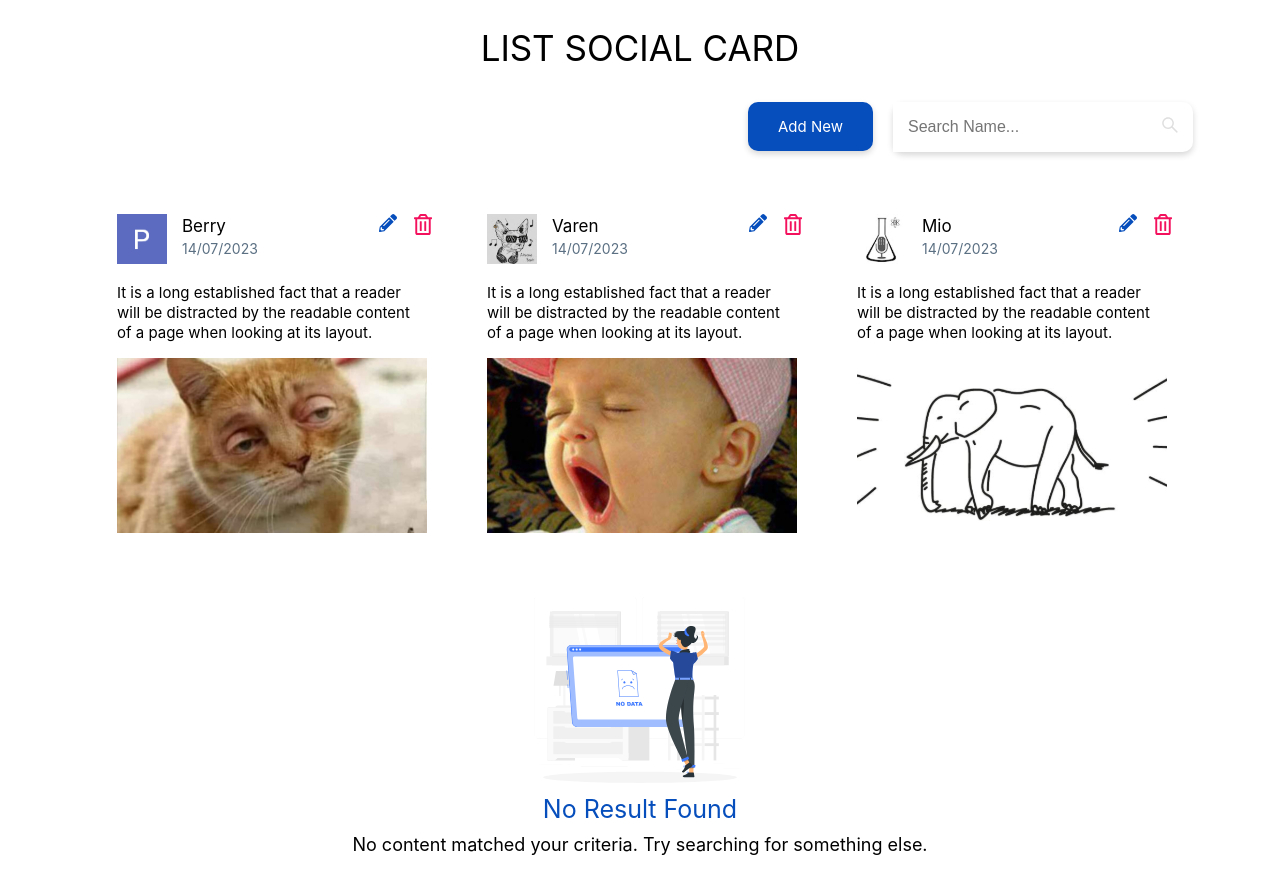
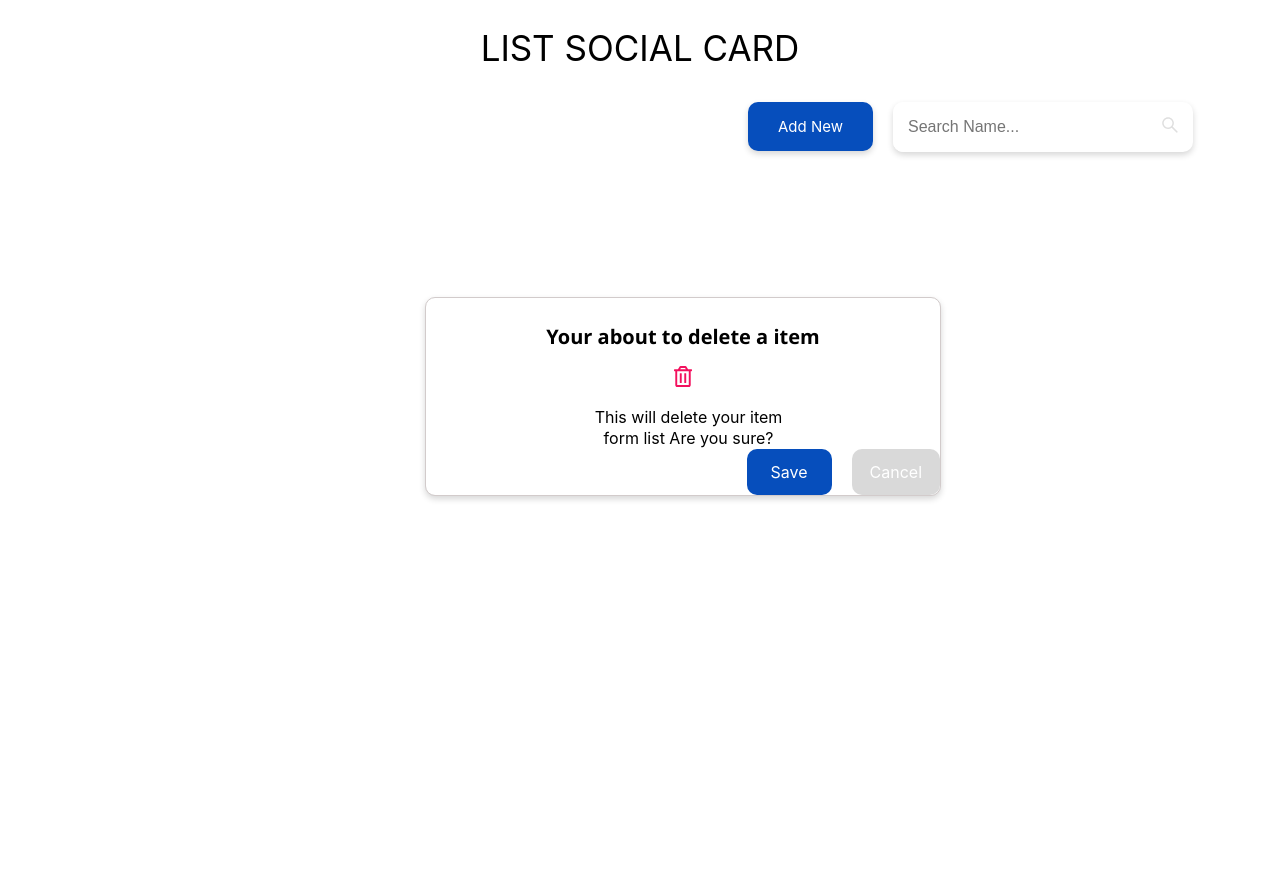
Before and after one commit to Tea-2003/Challege_ListSocialCard, a React (Create React App) app: page / in a window 1280 px wide. Shown: the top 894 px of the page. After the commit the page ends 800 px from the top, so only its background shows below. Built offline with nearby package versions, Linux system fonts and the light colour scheme.

Commit message:
divide modalcomponent

```diff
--- a/public/index.html
+++ b/public/index.html
@@ -9,7 +9,7 @@
       name="description"
       content="Web site created using create-react-app"
     />
-    <!-- <link rel="apple-touch-icon" href="%PUBLIC_URL%/logo192.png" /> -->
+    <link rel="apple-touch-icon" href="%PUBLIC_URL%/logo192.png" />
     <!--
       manifest.json provides metadata used when your web app is installed on a
       user's mobile device or desktop. See https://developers.google.com/web/fundamentals/web-app-manifest/
--- a/src/App.css
+++ b/src/App.css
@@ -1,8 +1,6 @@
 body {
   width: auto;
   height: auto;
-  /* font-family: "Segoe UI";
-  src: url("./segoe-ui-fonts/Segoe\ UI.ttf") format("truetype"); */
 }
 .container {
   max-width: 1106px;
@@ -20,9 +18,40 @@ body {
   line-height: 47px;
   text-transform: uppercase;
 }
-
-/* Nav */
-
-/* Cards */
-
-/* Result */
+@font-face {
+  font-family: "Segoe UI";
+  font-weight: 200;
+  src: local("Segoe UI Light");
+}
+@font-face {
+  font-family: "Segoe UI";
+  font-weight: 300;
+  src: local("Segoe UI Semilight");
+}
+@font-face {
+  font-family: "Segoe UI";
+  font-weight: 400;
+  src: local("Segoe UI");
+}
+@font-face {
+  font-family: "Segoe UI";
+  font-weight: 600;
+  src: local("Segoe UI Semibold");
+}
+@font-face {
+  font-family: "Segoe UI";
+  font-weight: 700;
+  src: local("Segoe UI Bold");
+}
+@font-face {
+  font-family: "Segoe UI";
+  font-style: italic;
+  font-weight: 400;
+  src: local("Segoe UI Italic");
+}
+@font-face {
+  font-family: "Segoe UI";
+  font-style: italic;
+  font-weight: 700;
+  src: local("Segoe UI Bold Italic");
+}
--- a/src/App.js
+++ b/src/App.js
@@ -5,17 +5,21 @@ import { BrowserRouter as Router, Route, Link } from "react-router-dom";
 import NavigationComponent from "./Components/NavigationComponent";
 import CardsComponent from "./Components/CardsComponent";
 import ResultComponent from "./Components/ResultComponent";
-
+import ModalAddComponent from "./Components/ModalAddComponent";
+import ModalDeleteComponent from "./Components/ModalDeleteComponent"
 function App() {
   return (
+
     <Router>
       <div className="container">
         <div className="header">
           <div className="title">list social card</div>
         </div>
         <NavigationComponent />
-        <CardsComponent />
-        <ResultComponent />
+        {/* <ModalAddComponent/> */}
+        <ModalDeleteComponent/>
+        {/* <CardsComponent />
+        <ResultComponent /> */}
       </div>
     </Router>
   );
--- a/src/Components/CardsComponent/cardStyle.module.css
+++ b/src/Components/CardsComponent/cardStyle.module.css
@@ -1,8 +1,7 @@
 .cards {
   padding-top: 30px;
   display: flex;
-  /* gap: 30px; */
-  /* display: none; */
+  justify-content: space-around;
 }
 .cardItem {
   max-width: 310px;
@@ -14,6 +13,12 @@
 }
 .avata {
   padding-right: 15px;
+}
+.nameDate{
+  display: flex;
+  flex-direction: column;
+  justify-content: center;
+  gap: 4px;
 }
 .name {
   color: #000;
@@ -38,6 +43,5 @@
   padding-bottom: 15px;
   color: #000;
   font-size: 15px;
-  font-weight: 400;
   line-height: 20px;
 }
--- a/src/Components/CardsComponent/index.jsx
+++ b/src/Components/CardsComponent/index.jsx
@@ -10,7 +10,7 @@ const CardsComponent = () => {
             <img src="./images/avt_person.svg" alt="a" />
           </div>
           <div className={styles.nameDate}>
-            <div className={styles.name}>Berry</div>
+            <div className={styles.name}>Phu</div>
             <div className={styles.date}>14/07/2023</div>
           </div>
           <div className={styles.iconED}>
@@ -50,8 +50,8 @@ const CardsComponent = () => {
           </div>
         </div>
         <div className={styles.subTitle}>
-          It is a long established fact that a reader will be distracted by the
-          readable content of a page when looking at its layout.
+          Lập một form để tạo mới 1 Social Card , trong card sẽ chứa các thông
+          tin: Avatar, Name, Description, Image
         </div>
         <div className={styles.images}>
           <img src="./images/img_baby.svg" alt="image" />
@@ -77,8 +77,8 @@ const CardsComponent = () => {
           </div>
         </div>
         <div className={styles.subTitle}>
-          It is a long established fact that a reader will be distracted by the
-          readable content of a page when looking at its layout.
+          Next, you select one property. It doesn’t matter which one you choose,
+          yet it’s best to pick one that seems totally unrelated to your challenge.
         </div>
         <div className={styles.images}>
           <img src="./images/img_elephant.svg" alt="image" />
--- /dev/null
+++ b/src/Components/ModalAddComponent/addStyle.module.css
@@ -0,0 +1,85 @@
+.modal {
+  width: 514px;
+  color: #ffffff;
+  position: absolute;
+  margin: 145px 338px;
+  background: #ffffff 0% 0% no-repeat padding-box;
+  box-shadow: 0px 3px 6px #00000029;
+  border: 1px solid #d2cbcb;
+  border-radius: 10px;
+}
+
+.title {
+  color: #000;
+  text-align: center;
+  font-size: 20px;
+  font-weight: bold;
+  line-height: 27px;
+  font-family: Segoe UI, bold;
+  padding-top: 25px;
+}
+.form {
+  padding: 40px 45px;
+}
+.avata {
+  display: flex;
+  align-items: center;
+  margin-bottom: 20px;
+}
+.avt {
+  color: #000;
+  font-size: 16px;
+  font-weight: 400;
+  line-height: 21px;
+}
+
+.uploading {
+  padding-left: 46px;
+  width: 100%;
+}
+img {
+  cursor: pointer;
+}
+.uploading span {
+  color: #000;
+  font-size: 16px;
+  font-weight: 400;
+  line-height: 21px;
+  padding-left: 11px;
+}
+
+.uploading input {
+  padding: 9px 75px;
+  outline: none;
+  color: #ffffff;
+  border: 1px solid#D9D9D9;
+  border-radius: 5px;
+}
+.uploadingTextarea {
+  padding-left: 15px;
+  width: 100%;
+}
+textarea {
+  padding: 9px 74px;
+  color: #ffffff;
+  border: 1px solid#D9D9D9;
+  border-radius: 5px;
+}
+
+.button {
+  display: flex;
+  justify-content: end;
+  gap: 20px;
+}
+.btnSave {
+  padding: 13px 24px;
+  background: #064ebc;
+  border-radius: 10px;
+  cursor: pointer;
+}
+.btnCancel {
+  padding: 13px 18px;
+  background: #d9d9d9;
+  border-radius: 10px;
+  cursor: pointer;
+}
--- /dev/null
+++ b/src/Components/ModalAddComponent/index.jsx
@@ -0,0 +1,43 @@
+import React, { Component } from "react";
+import styles from './addStyle.module.css';
+
+const ModalAddComponent = () => {
+  return (
+    <div className={styles.modal}>
+      <div className={styles.title}>Add new card</div>
+      <div className={styles.form}>
+        <div className={styles.avata}>
+          <div className={styles.avt}>Avata*</div>
+          <div className={styles.uploading}>
+            <img src="./images/icon_arrow.svg" alt="" />
+            <span>Upload image</span>
+          </div>
+        </div>
+        <div className={styles.avata}>
+          <div className={styles.avt}>Name*</div>
+          <div className={styles.uploading}>
+            <input type="text" />
+          </div>
+        </div>
+        <div className={styles.avata}>
+          <div className={styles.avt}>Description*</div>
+          <div className={styles.uploadingTextarea}>
+            <textarea type="text" defaultValue={""} />
+          </div>
+        </div>
+        <div className={styles.avata}>
+          <div className={styles.avt}>Image*</div>
+          <div className={styles.uploading}>
+            <img src="./images/icon_arrow.svg" alt="" />
+            <span>Upload image</span>
+          </div>
+        </div>
+        <div className={styles.button}>
+          <div className={styles.btnSave}>Save</div>
+          <div className={styles.btnCancel}>Cancel</div>
+        </div>
+      </div>
+    </div>
+  );
+};
+export default ModalAddComponent;
--- /dev/null
+++ b/src/Components/ModalDeleteComponent/deleteStyles.module.css
@@ -0,0 +1,55 @@
+.modal {
+  width: 514px;
+  color: #ffffff;
+  position: absolute;
+  margin: 145px 338px;
+  background: #ffffff 0% 0% no-repeat padding-box;
+  box-shadow: 0px 3px 6px #00000029;
+  border: 1px solid #d2cbcb;
+  border-radius: 10px;
+}
+.title {
+  color: #000;
+  text-align: center;
+  font-size: 20px;
+  font-weight: bold;
+  line-height: 27px;
+  font-family: Segoe UI, bold;
+  padding-top: 25px;
+}
+.iconDelete{
+  margin: 0 232px;
+}
+
+.iconDelete img {
+  padding: 16px;
+}
+.subTitle{
+  color: #000;
+  font-size: 16px;
+  font-weight: 400;
+  line-height: 21px;
+  padding-left: 11px;
+  text-align: center;
+  margin: 0 138px;
+
+}
+
+
+.button {
+  display: flex;
+  justify-content: end;
+  gap: 20px;
+}
+.btnSave {
+  padding: 13px 24px;
+  background: #064ebc;
+  border-radius: 10px;
+  cursor: pointer;
+}
+.btnCancel {
+  padding: 13px 18px;
+  background: #d9d9d9;
+  border-radius: 10px;
+  cursor: pointer;
+}
--- /dev/null
+++ b/src/Components/ModalDeleteComponent/index.jsx
@@ -0,0 +1,23 @@
+import styles from "./deleteStyles.module.css";
+
+const ModalDeleteComponent = () => {
+  return (
+    <div className={styles.modal}>
+
+      <div className={styles.title}>Your about to delete a item</div>
+      <div className={styles.iconDelete}>
+        <img src="./images/icon_delete.svg" alt="" />
+      </div>
+      <div className={styles.subTitle}>
+        This will delete your item form list Are you sure?
+      </div>
+
+      <div className={styles.button}>
+        <div className={styles.btnSave}>Save</div>
+        <div className={styles.btnCancel}>Cancel</div>
+      </div>
+    </div>
+  );
+};
+
+export default ModalDeleteComponent;
--- a/src/Components/NavigationComponent/index.jsx
+++ b/src/Components/NavigationComponent/index.jsx
@@ -2,6 +2,7 @@ import React from "react";
 import styles from "./navStyle.module.css";
 
 const NavigationComponent = () => {
+
   return (
     <div className={styles.navigation}>
       <div className={styles.btn}>Add New</div>
@@ -12,6 +13,7 @@ const NavigationComponent = () => {
         </span>
       </div>
     </div>
+
   );
 };
 
--- a/src/Components/NavigationComponent/navStyle.module.css
+++ b/src/Components/NavigationComponent/navStyle.module.css
@@ -1,6 +1,6 @@
 .navigation {
   position: relative;
-  padding: 26px;
+  padding: 25px;
 }
 .btn {
   position: absolute;
@@ -27,8 +27,7 @@
 }
 .search input {
   width: 100%;
-  box-sizing: border-box;
-  color: #dfdfdf;
+  border-radius: 10px;
   font-size: 16px;
   padding: 13px 14px;
   border: 1px solid #fff;
--- a/src/Components/ResultComponent/resultStyle.module.css
+++ b/src/Components/ResultComponent/resultStyle.module.css
@@ -1,13 +1,15 @@
 .noData {
   text-align: center;
   padding: 30px;
+  display: none;
+
 }
 .noResult {
   color: #064ebc;
   font-size: 25px;
   font-weight: 400;
   line-height: 25px;
-  padding: 10px 20px;
+  margin: 20px 0 10px;
 }
 .noContent {
   color: #000;
```
Also changed, not shown: public/images/icon_arrow.svg (added).
